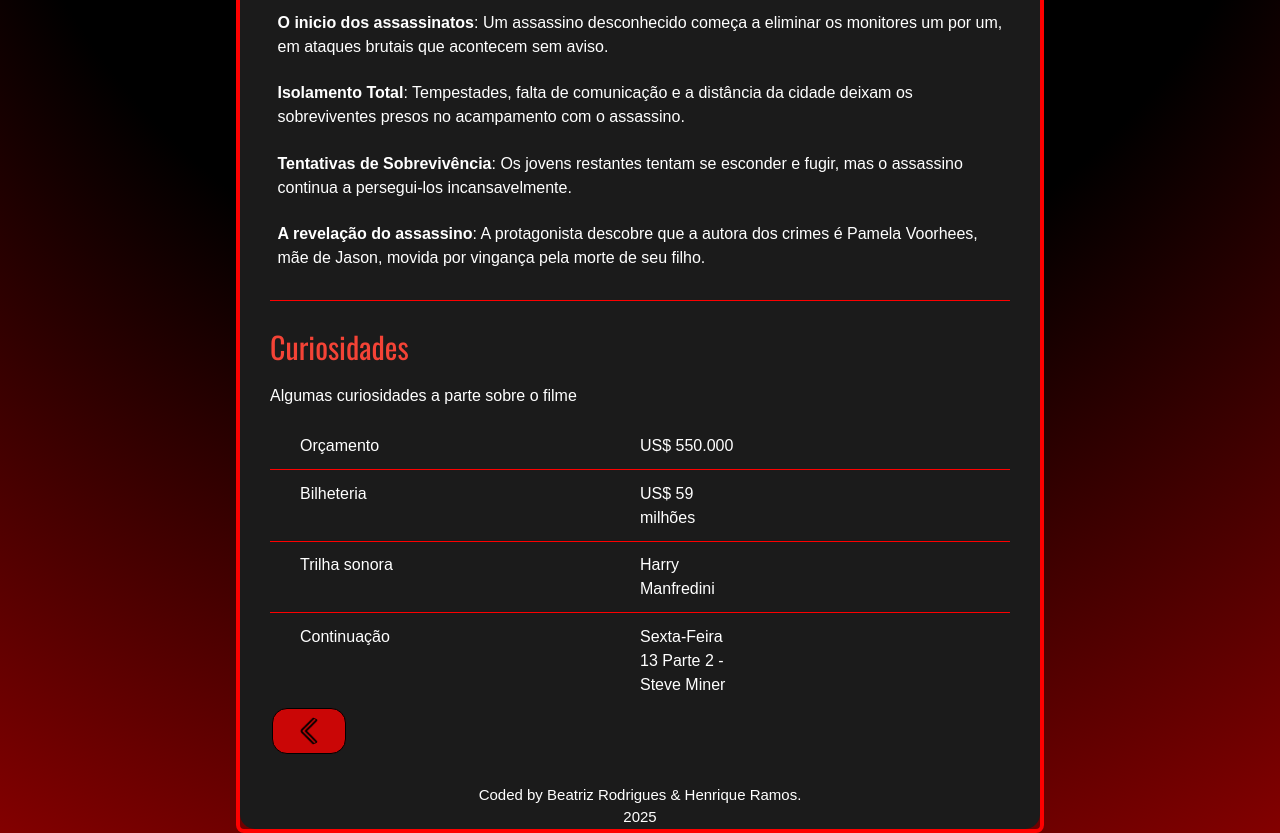
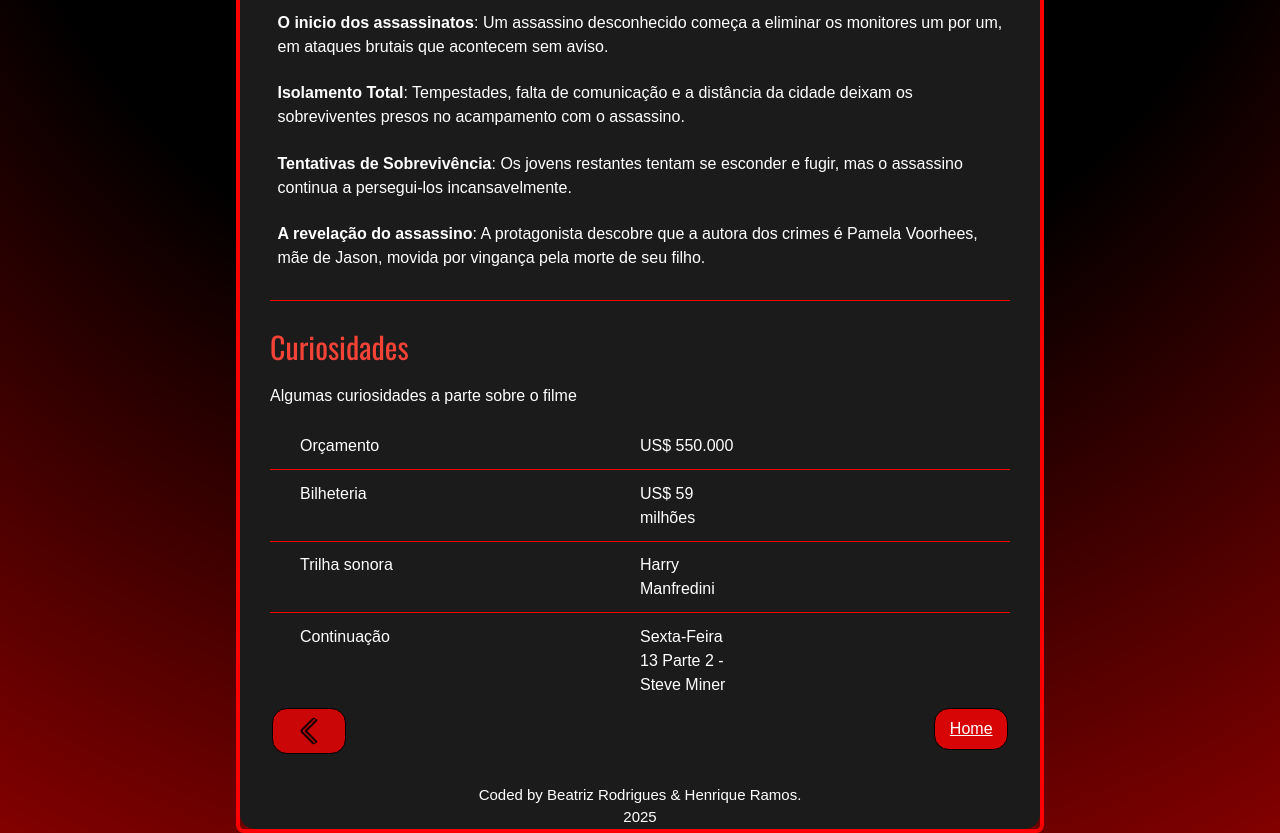
Before and after one commit to R1que08/CinePage, a plain HTML site: page pagina5/index.html in a window 1280 px wide. Shown: the part 1506-2339 px from the top of the page. Drawn offline with nearby package versions, Linux system fonts and the light colour scheme.

Commit message:
Botão home
Adicionei um botão na home da pagina 5

```diff
--- a/pagina5/index.html
+++ b/pagina5/index.html
@@ -109,7 +109,7 @@
         </div>
         <div class="botoes">
             <button class="botao-esquerdo"><img src="../favicon/seta-esquerda (1).png" alt="seta-esquerdo"></button>
-
+            <a href="../index.html" class="botao-home">Home</a>
         </div>
 
       </div>
--- a/pagina5/style5/style.css
+++ b/pagina5/style5/style.css
@@ -141,7 +141,7 @@ border-radius: 1rem;
     padding-right: 2px;
 }
 
-.botao-direito {
+.botao-home {
   background-color: rgba(255, 0, 0, 0.822);
   border-radius: 1rem;
   width: 10%;
@@ -162,13 +162,21 @@ border-radius: 1rem;
   border: 1px solid rgb(0, 0, 0);
   cursor: pointer;
   padding: 8px;
+
 }
 .botao-esquerdo:hover{
     background-color: red;
     cursor: pointer;
 }
-.botao-direito:hover{
+.botao-home:hover{
     background-color: red;
+    cursor: pointer;
+}
+a{
+    color: rgb(255, 255, 255);
+}
+a:hover{
+    color: rgba(0, 0, 0, 0.993);
     cursor: pointer;
 }
 button img {
```
